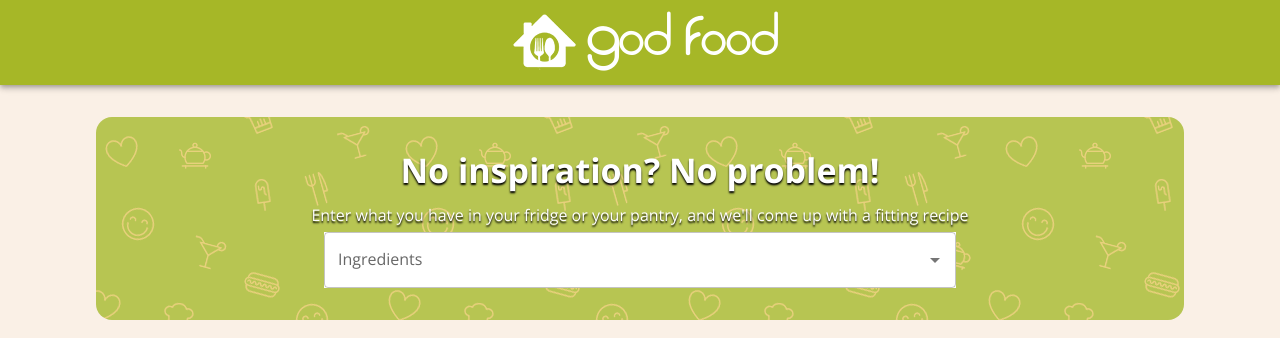
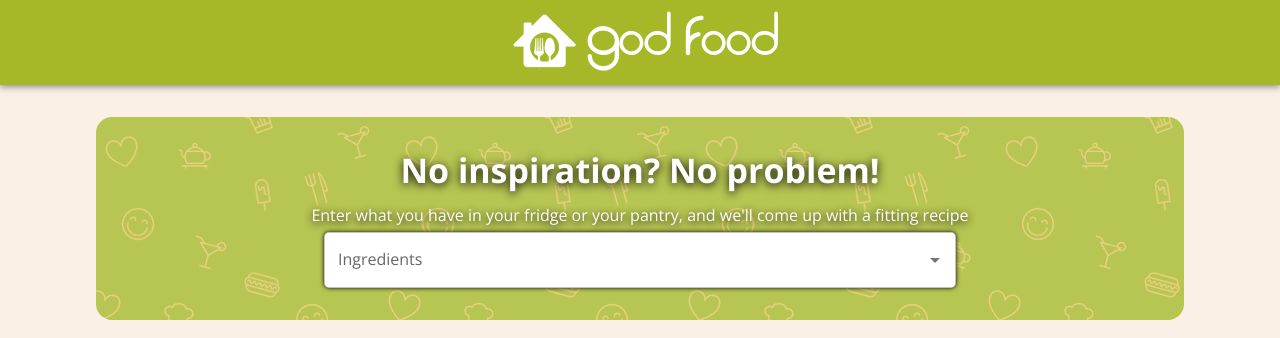
Before and after one commit to OGFood/OGFood-Frontend, a React (Vite) app in the folder GoodFood/: page / in a window 1280 px wide. Shown: the top 338 px of the page. Built offline with nearby package versions, Linux system fonts and the light colour scheme.

Commit message:
WIP input styling

```diff
--- a/GoodFood/src/Layouts/Main.jsx
+++ b/GoodFood/src/Layouts/Main.jsx
@@ -82,10 +82,10 @@ const Main = () => {
 				marginTop: "2rem"
 			}}>
 				<Toolbar sx={{ bgcolor: "", justifyContent: "center", flexDirection: "column" }} >
-					<Typography variant='h4' component="h2" color="white" gutterBottom fontWeight="700" sx={{ textShadow: "0px 2px 2px black" }}>
+					<Typography variant='h4' component="h2" color="white" gutterBottom fontWeight="700" sx={{ textShadow: "0px 2px 10px black" }}>
 						No inspiration? No problem!
 					</Typography>
-					<Typography color="white" variant='body1' gutterBottom sx={{ textShadow: "0px 2px 2px black" }}>
+					<Typography color="white" variant='body1' gutterBottom sx={{ textShadow: "0px 2px 8px black" }}>
 						Enter what you have in your fridge or your pantry, and we'll come up with a fitting recipe
 					</Typography>
 
@@ -108,7 +108,7 @@ const Main = () => {
 						)}
 						style={{ minWidth: "79vmin" }}
 						renderInput={(params) => (
-							<TextField {...params} variant="outlined" label="Ingredients" placeholder="Select ingredients" color="secondary" sx={{ bgcolor: "white" }} />
+							<TextField {...params} variant="outlined" label="Ingredients" placeholder="Select ingredients" color="primary" sx={{ bgcolor: "white", boxShadow: "0px 0px 4px black", borderRadius: "5px" }} />
 						)} />
 
 				</Toolbar>
```
